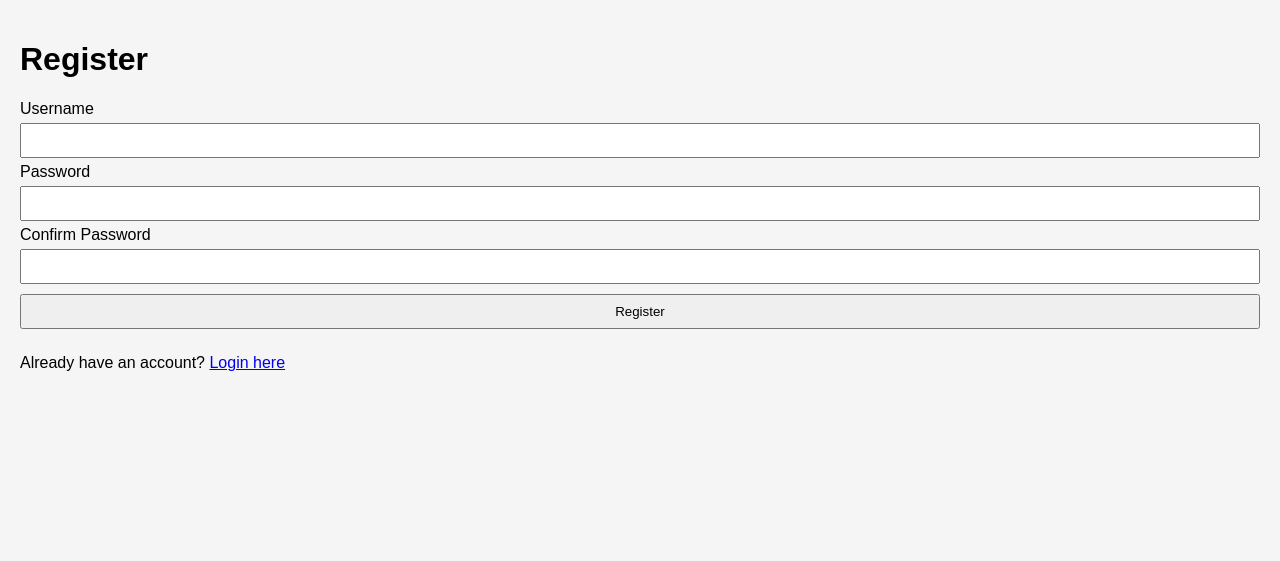
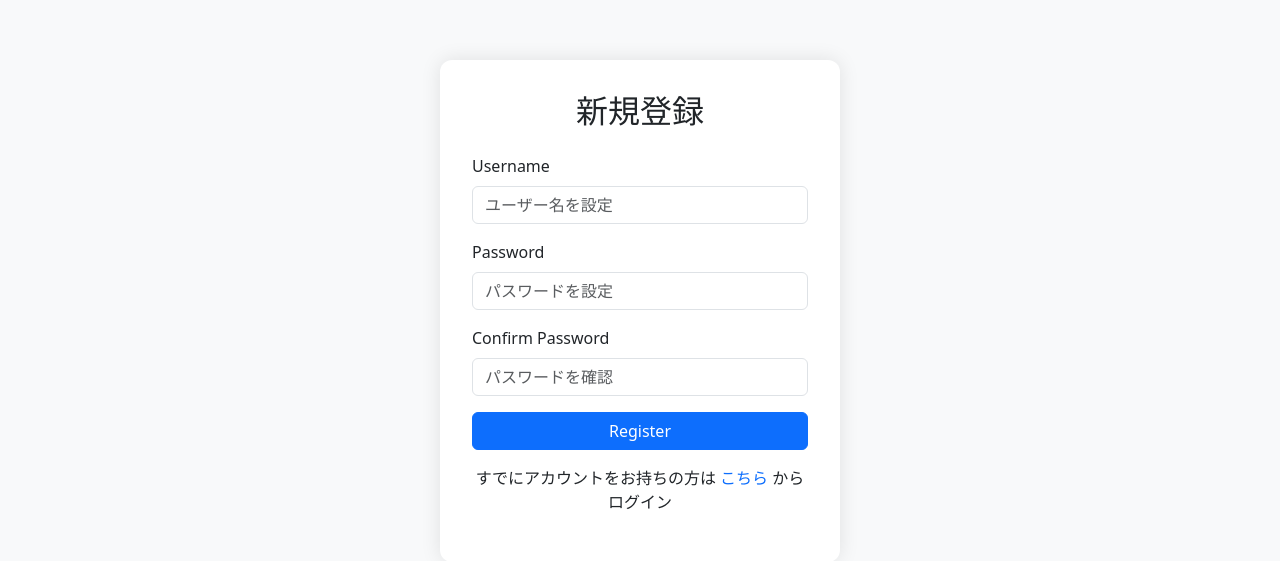
Before and after one commit to Shi-330/to_do_list, a Flask app: page /register in a window 1280 px wide. Shown: the top 561 px of the page. Run offline with Flask 3, Linux system fonts and the light colour scheme.

Commit message:
feat: improve auth pages layout and styling

```diff
--- a/app.py
+++ b/app.py
@@ -248,15 +248,33 @@
 
 @app.route("/register", methods=['GET', 'POST'])
 def register():
+    # 如果用户已经登录，重定向到首页
+    if current_user.is_authenticated:
+        return redirect(url_for('index'))
+
     form = RegistrationForm()
     if form.validate_on_submit():
-        hashed_password = generate_password_hash(form.password.data)
-        new_user = User(username=form.username.data, password=hashed_password)
-        db.session.add(new_user)
-        db.session.commit()
-        flash('Your account has been created! You are now able to log in', 'success')
-        return redirect(url_for('login'))
-    return render_template('register.html', title='Register', form=form)
+        # 检查用户名是否已存在
+        existing_user = User.query.filter_by(username=form.username.data).first()
+        if existing_user:
+            flash('このユーザー名は既に使用されています。', 'danger')
+            return render_template('register.html', title='新規登録', form=form)
+
+        try:
+            # 创建新用户
+            hashed_password = generate_password_hash(form.password.data)
+            new_user = User(username=form.username.data, password=hashed_password)
+            db.session.add(new_user)
+            db.session.commit()
+
+            flash('アカウントが作成されました。ログインしてください。', 'success')
+            return redirect(url_for('login'))
+        except Exception as e:
+            db.session.rollback()
+            flash('アカウントの作成中にエラーが発生しました。', 'danger')
+            app.logger.error(f"Error during registration: {str(e)}")
+
+    return render_template('register.html', title='新規登録', form=form)
 
 @app.route("/login", methods=['GET', 'POST'])
 def login():
@@ -266,17 +284,27 @@
 
     form = LoginForm()
     if form.validate_on_submit():
-        user = User.query.filter_by(username=form.username.data).first()
-        if user and check_password_hash(user.password, form.password.data):
-            login_user(user)
-            next_page = request.args.get('next')
-            # 确保 next_page 是相对路径
-            if next_page and not next_page.startswith('/'):
-                next_page = None
-            return redirect(next_page or url_for('index'))
-        else:
-            flash('ログインに失敗しました。ユーザー名とパスワードを確認してください。', 'danger')
-    return render_template('login.html', title='Login', form=form)
+        try:
+            user = User.query.filter_by(username=form.username.data).first()
+            if user and check_password_hash(user.password, form.password.data):
+                # 登录用户
+                login_user(user)
+
+                # 获取下一页地址
+                next_page = request.args.get('next')
+                # 安全检查：确保 next_page 是相对路径
+                if next_page and not next_page.startswith('/'):
+                    next_page = None
+
+                flash(f'ようこそ、{user.username}さん！', 'success')
+                return redirect(next_page or url_for('index'))
+            else:
+                flash('ログインに失敗しました。ユーザー名とパスワードを確認してください。', 'danger')
+        except Exception as e:
+            flash('ログイン処理中にエラーが発生しました。', 'danger')
+            app.logger.error(f"Error during login: {str(e)}")
+
+    return render_template('login.html', title='ログイン', form=form)
 
 @app.route("/logout")
 @login_required
--- /dev/null
+++ b/templates/auth_layout.html
@@ -0,0 +1,49 @@
+<!DOCTYPE html>
+<html lang="en">
+<head>
+    <meta charset="UTF-8">
+    <meta name="viewport" content="width=device-width, initial-scale=1.0">
+    <title>{{ title }} - Smart ToDo</title>
+    <link href="https://cdn.jsdelivr.net/npm/bootstrap@5.3.0/dist/css/bootstrap.min.css" rel="stylesheet">
+    <style>
+        .auth-container {
+            max-width: 400px;
+            margin: 60px auto;
+            padding: 2rem;
+            border-radius: 12px;
+            box-shadow: 0 0 20px rgba(0,0,0,0.1);
+            background: white;
+        }
+        .form-control:focus {
+            box-shadow: 0 0 0 0.25rem rgba(13,110,253,.25);
+            border-color: #86b7fe;
+        }
+        .auth-link {
+            text-decoration: none;
+            color: #0d6efd;
+        }
+        .auth-link:hover {
+            text-decoration: underline;
+        }
+    </style>
+</head>
+<body class="bg-light">
+    <div class="container">
+        <div class="auth-container">
+            <h2 class="text-center mb-4">{{ title }}</h2>
+            {% with messages = get_flashed_messages(with_categories=true) %}
+                {% if messages %}
+                    {% for category, message in messages %}
+                        <div class="alert alert-{{ category }} alert-dismissible fade show" role="alert">
+                            {{ message }}
+                            <button type="button" class="btn-close" data-bs-dismiss="alert"></button>
+                        </div>
+                    {% endfor %}
+                {% endif %}
+            {% endwith %}
+            {% block content %}{% endblock %}
+        </div>
+    </div>
+    <script src="https://cdn.jsdelivr.net/npm/bootstrap@5.3.0/dist/js/bootstrap.bundle.min.js"></script>
+</body>
+</html>
--- a/templates/register.html
+++ b/templates/register.html
@@ -1,28 +1,24 @@
-<!DOCTYPE html>
-<html lang="en">
-<head>
-    <meta charset="UTF-8">
-    <meta name="viewport" content="width=device-width, initial-scale=1.0">
-    <title>Register</title>
-    <link rel="stylesheet" href="{{ url_for('static', filename='style.css') }}">
-</head>
-<body>
-    <h1>Register</h1>
+{% extends "auth_layout.html" %}
+{% block content %}
 <form method="POST" action="">
     {{ form.hidden_tag() }}
-        <div>
-            {{ form.username.label }} {{ form.username() }}
+    <div class="mb-3">
+        {{ form.username.label(class="form-label") }}
+        {{ form.username(class="form-control", placeholder="ユーザー名を設定") }}
     </div>
-        <div>
-            {{ form.password.label }} {{ form.password() }}
+    <div class="mb-3">
+        {{ form.password.label(class="form-label") }}
+        {{ form.password(class="form-control", placeholder="パスワードを設定") }}
     </div>
-        <div>
-            {{ form.confirm_password.label }} {{ form.confirm_password() }}
+    <div class="mb-3">
+        {{ form.confirm_password.label(class="form-label") }}
+        {{ form.confirm_password(class="form-control", placeholder="パスワードを確認") }}
     </div>
-        <div>
-            {{ form.submit() }}
+    <div class="d-grid gap-2">
+        {{ form.submit(class="btn btn-primary") }}
     </div>
 </form>
-    <p>Already have an account? <a href="{{ url_for('login') }}">Login here</a></p>
-</body>
-</html>
+<p class="text-center mt-3">
+    すでにアカウントをお持ちの方は <a href="{{ url_for('login') }}" class="auth-link">こちら</a> からログイン
+</p>
+{% endblock %}
```
Also changed, not shown: templates/login.html (+14 -19 lines), instance/database.db. Lines whose indentation alone changed are shown as unchanged.
